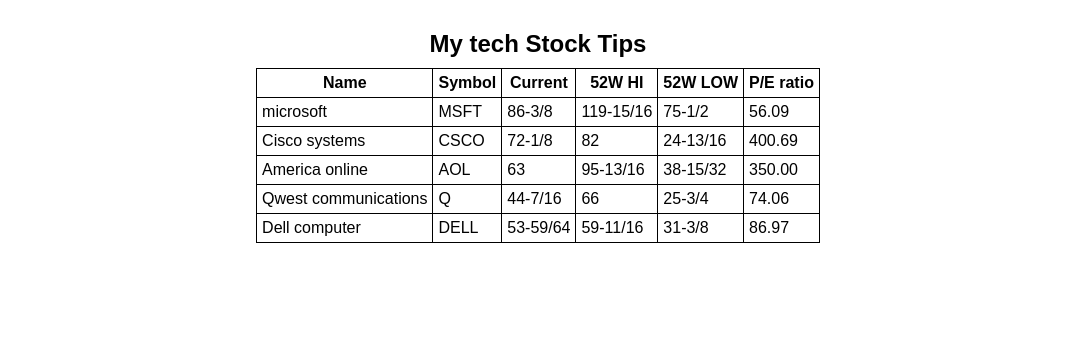
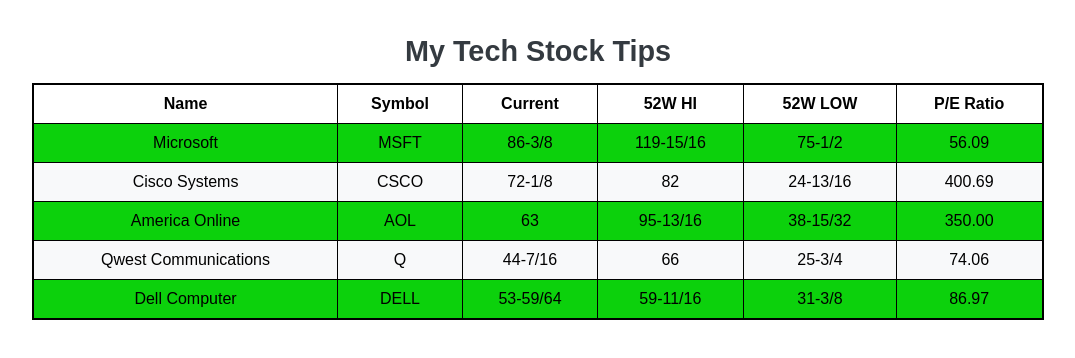
Before and after one commit to yvinchhi/WDT, a plain HTML site: page tutriol-3 WDT Que.html in a window 1280 px wide. Shown: the whole page, without its empty margins (102-1177 px from the left). Drawn offline with Linux system fonts and the light colour scheme.

Commit message:
new tut. 3rd file

```diff
--- a/tutriol-3 WDT Que.html
+++ b/tutriol-3 WDT Que.html
@@ -1,87 +1,93 @@
-<HTml>
+<html>
 <head>
-    <title>
-        My marksheet
-    </title>
+    <title>My Marksheet</title>
     <style>
-table{
-    width: auto;
+        table {
+            width: 80%;
             border-collapse: collapse;
-    border: 1px solid black;
+            border: 2px solid black;
             margin: 20px auto;
             font-family: Arial, Helvetica, sans-serif;
+            text-align: center;
+            background-color: #f8f9fa;
         }
-th,td{
+        th, td {
             border: 1px solid black;
-    padding: 5px;
+            padding: 10px;
+            font-size: 16px;
         }
-caption{
+        th {
+            background-color: #ffffff;
+            color: rgb(0, 0, 0);
+            font-weight: bold;
+        }
+        .green-row {
+            background-color: rgb(12, 209, 12);
+        }
+        caption {
             caption-side: top;
-    font-size: 1.5em;
+            font-size: 1.8em;
             font-weight: bold;
-    margin: 10px;
+            margin: 15px;
+            color: #343a40;
         }
-
+        tr:hover {
+            background-color: #d6d8db;
+            cursor: pointer;
+        }
     </style>
 </head>
 <body>
     <table>
- <caption>My tech Stock Tips    </caption>
+        <caption>My Tech Stock Tips</caption>
         <tr>
-<th>Name </th>
+            <th>Name</th>
             <th>Symbol</th>
             <th>Current</th>
             <th>52W HI</th>
             <th>52W LOW</th>
-<th>P/E ratio</th>
+            <th>P/E Ratio</th>
         </tr>
-
-<tr>
-<td>microsoft</td>
+        <tr class="green-row">
+            <td>Microsoft</td>
             <td>MSFT</td>
             <td>86-3/8</td>
             <td>119-15/16</td>
             <td>75-1/2</td>
             <td>56.09</td>
         </tr>
-
         <tr>
-<td>Cisco systems</td>
+            <td>Cisco Systems</td>
             <td>CSCO</td>
             <td>72-1/8</td>
             <td>82</td>
             <td>24-13/16</td>
             <td>400.69</td>
         </tr>
-
-<tr>
-<td>America online</td>
+        <tr class="green-row">
+            <td>America Online</td>
             <td>AOL</td>
             <td>63</td>
             <td>95-13/16</td>
             <td>38-15/32</td>
             <td>350.00</td>
         </tr>
-
         <tr>
-<td>Qwest communications</td>
+            <td>Qwest Communications</td>
             <td>Q</td>
             <td>44-7/16</td>
             <td>66</td>
             <td>25-3/4</td>
             <td>74.06</td>
         </tr>
-
-<tr>
-<td>Dell computer</td>
+        <tr class="green-row">
+            <td>Dell Computer</td>
             <td>DELL</td>
             <td>53-59/64</td>
             <td>59-11/16</td>
             <td>31-3/8</td>
             <td>86.97</td>
         </tr>
-
     </table>
 </body>
-
-</HTml>
+</html>
```
Lines whose indentation alone changed are shown as unchanged.
